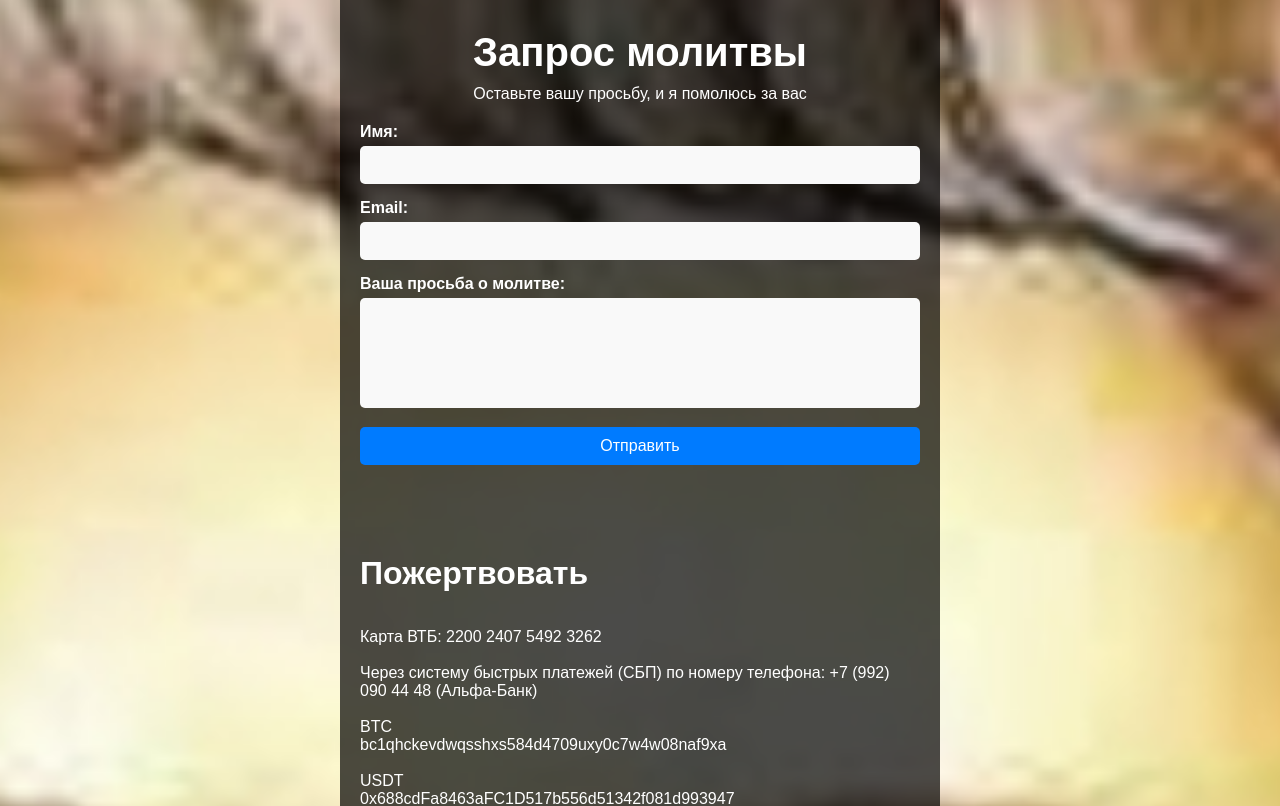
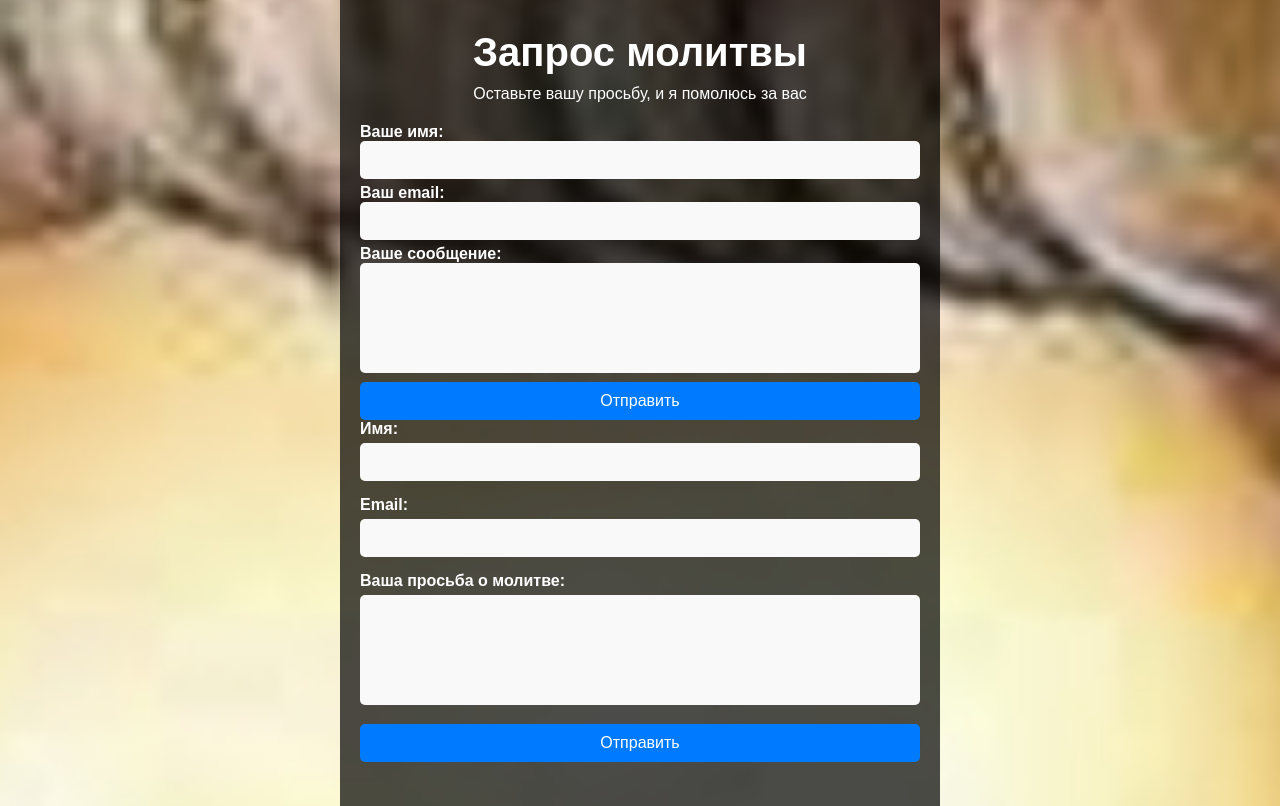
Before and after one commit to otevgenii/otevgenii.github.io, a plain HTML site: page index.html in a window 1280 px wide. Shown: the part 820-1626 px from the top of the page. Drawn offline with Linux system fonts and the light colour scheme.

Commit message:
Add files via upload

```diff
--- a/index.html
+++ b/index.html
@@ -64,6 +64,24 @@
 
         <form id="prayer-form">
             <div class="form-group">
+
+      <form action="https://formspree.io/f/mblgjloe" method="POST" class="contact-form">
+        <label>
+          Ваше имя:
+          <input type="text" name="name" required>
+        </label>
+        <label>
+          Ваш email:
+          <input type="email" name="email" required>
+        </label>
+        <label>
+          Ваше сообщение:
+          <textarea name="message" rows="5" required></textarea>
+        </label>
+        <button type="submit" class="form-button">Отправить</button>
+      </form>
+
+
 
 
 
```
